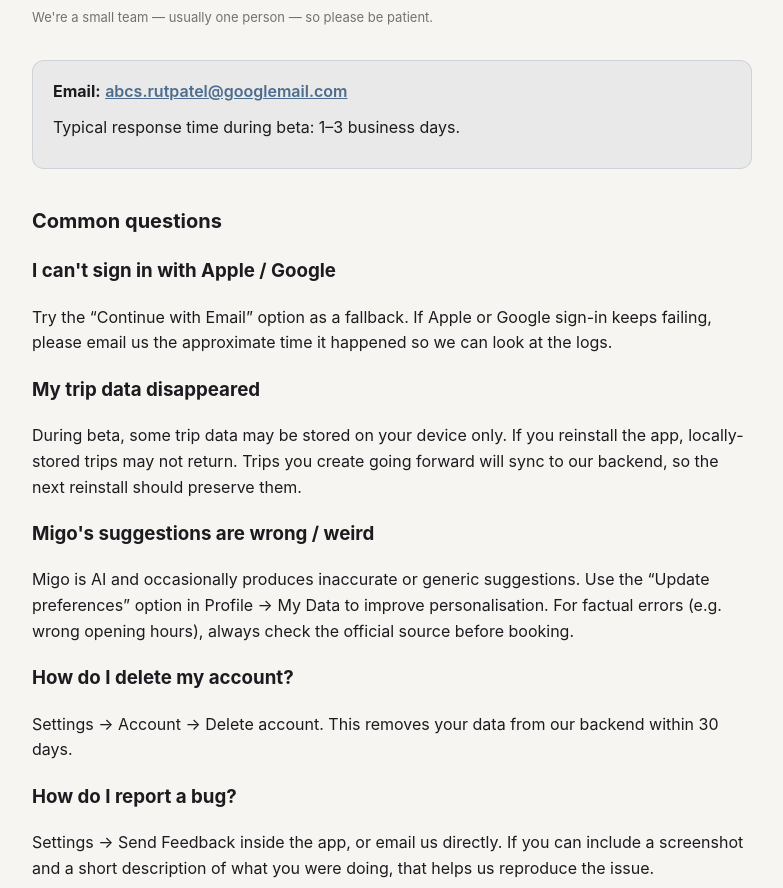
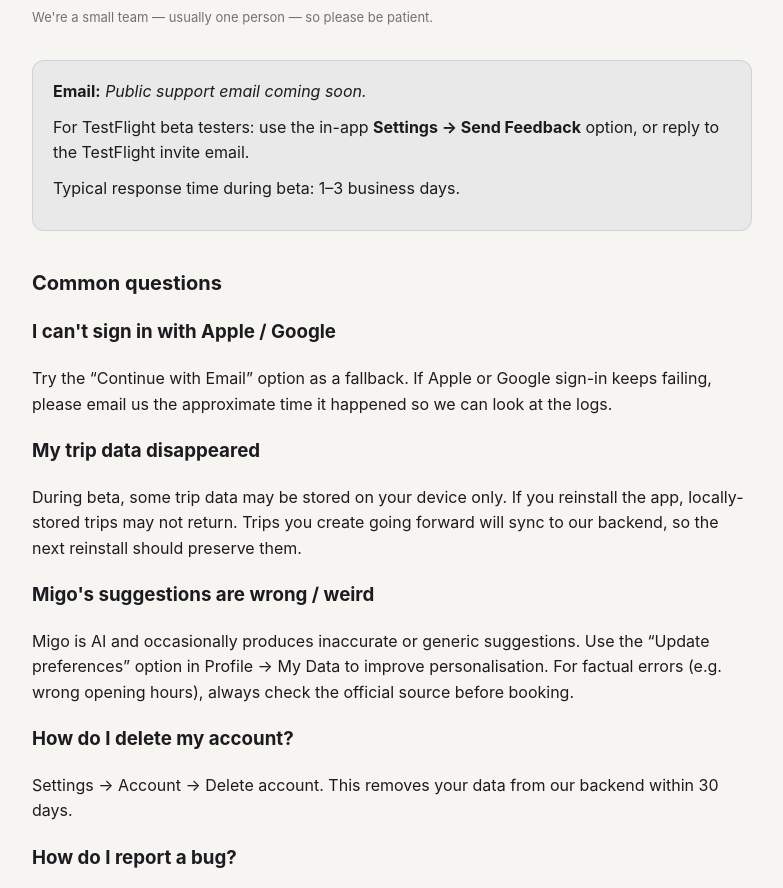
Before and after one commit to rutpatel246/conmigo-legal, a plain HTML site: page support.html in a window 1280 px wide. Shown: the part 141-1029 px from the top of the page, without its empty margins (248-1031 px from the left). Drawn offline with Linux system fonts and the light colour scheme.

Commit message:
Remove personal email from public pages; placeholder until public contact email is set up

```diff
--- a/support.html
+++ b/support.html
@@ -39,8 +39,10 @@
   <h1>Support</h1>
   <p class="meta">We're a small team — usually one person — so please be patient.</p>
 
+  <!-- TODO: replace with public support email (e.g. support@conmigo.app) before public launch. -->
   <div class="card">
-    <p style="margin-top:0"><strong>Email:</strong> <a href="mailto:abcs.rutpatel@googlemail.com">abcs.rutpatel@googlemail.com</a></p>
+    <p style="margin-top:0"><strong>Email:</strong> <em>Public support email coming soon.</em></p>
+    <p>For TestFlight beta testers: use the in-app <strong>Settings → Send Feedback</strong> option, or reply to the TestFlight invite email.</p>
     <p>Typical response time during beta: 1–3 business days.</p>
   </div>
 
@@ -59,7 +61,7 @@
   <p>Settings → Account → Delete account. This removes your data from our backend within 30 days.</p>
 
   <h3>How do I report a bug?</h3>
-  <p>Settings → Send Feedback inside the app, or email us directly. If you can include a screenshot and a short description of what you were doing, that helps us reproduce the issue.</p>
+  <p>Settings → Send Feedback inside the app. If you can include a screenshot and a short description of what you were doing, that helps us reproduce the issue.</p>
 
   <h2>Beta tester notes</h2>
   <ul>
```
Also changed, not shown: index.html (+2 -1 lines), privacy.html (+2 -1 lines), terms.html (+2 -1 lines).
